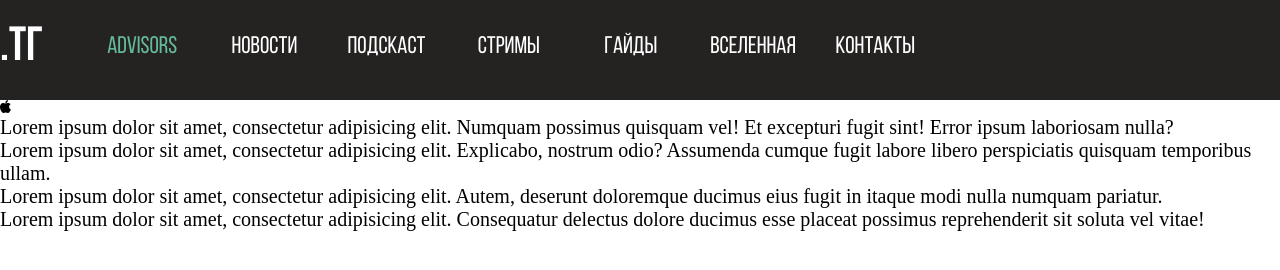
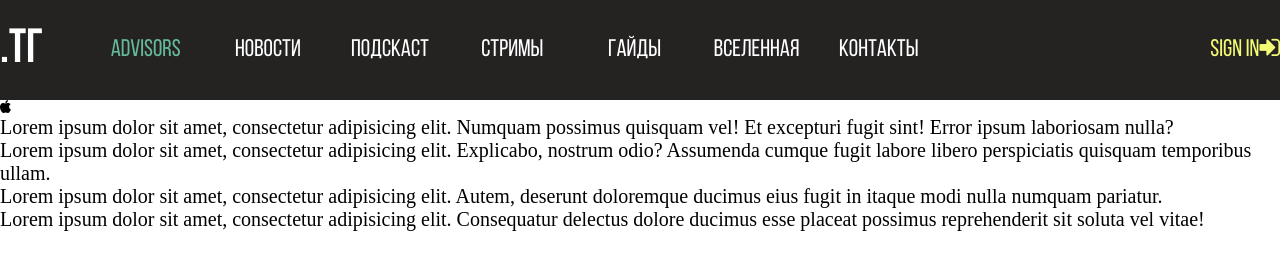
Before and after one commit to Kanji87/lolgal, a website: page src/index.html in a window 1280 px wide. Drawn offline with nearby package versions, Linux system fonts and the light colour scheme; files that its build step writes are made by us from their sources; files whose address does not match are found by name; a web font is replaced by a local one.

Commit message:
vertical align

```diff
--- a/src/style/parts/header.scss
+++ b/src/style/parts/header.scss
@@ -11,14 +11,16 @@
 
 .header__block {
 //  display: table-cell;
-  vertical-align: middle;
-  line-height: 1.2;
+  height: 100px;
+  line-height: 100px;
   display: inline-block;
+  vertical-align: top;
 }
 
 .header__logo {
-  width: 40px;
-  line-height: 1;
+//  width: 40px;
+//  height: 38px;
+//  line-height: 1;
   color: $white;
   font-size: $size-1;
   font-weight: bold;
@@ -26,14 +28,15 @@
 }
 
 .header__menu-item {
+  width: 100px;
+  height: 30px;
   color: $white;
   font-size: $size-4;
-  width: 100px;
   text-align: center;
   vertical-align: middle;
   display: inline-block;
   margin: 0 10px;
-  line-height: 28px;
+  line-height: 35px;
 
   &:last-child {
     margin-right: 0;
@@ -57,3 +60,12 @@
 .header__menu-link--active {
   color: $bg-green;
 }
+
+.header__auth {
+  vertical-align: middle;
+  font-size: 24px;
+  line-height: 100px;
+  text-decoration: none;
+  float: right;
+  color: $link-yellow;
+}
--- a/src/templates/header.html
+++ b/src/templates/header.html
@@ -21,6 +21,6 @@
                 <li class="header__menu-item"><a href="#" class="header__menu-link">вселенная</a></li>
                 <li class="header__menu-item"><a href="#" class="header__menu-link">контакты</a></li>
             </ul>
-            <a href="#" class="header__auth header__block"></a>
+            <a href="#" class="header__auth header__block">sign in<i class="fa fa-sign-in"></i></a>
         </div>
     </header>
```
Also changed, not shown: build/css/main.css, build/index.html.
